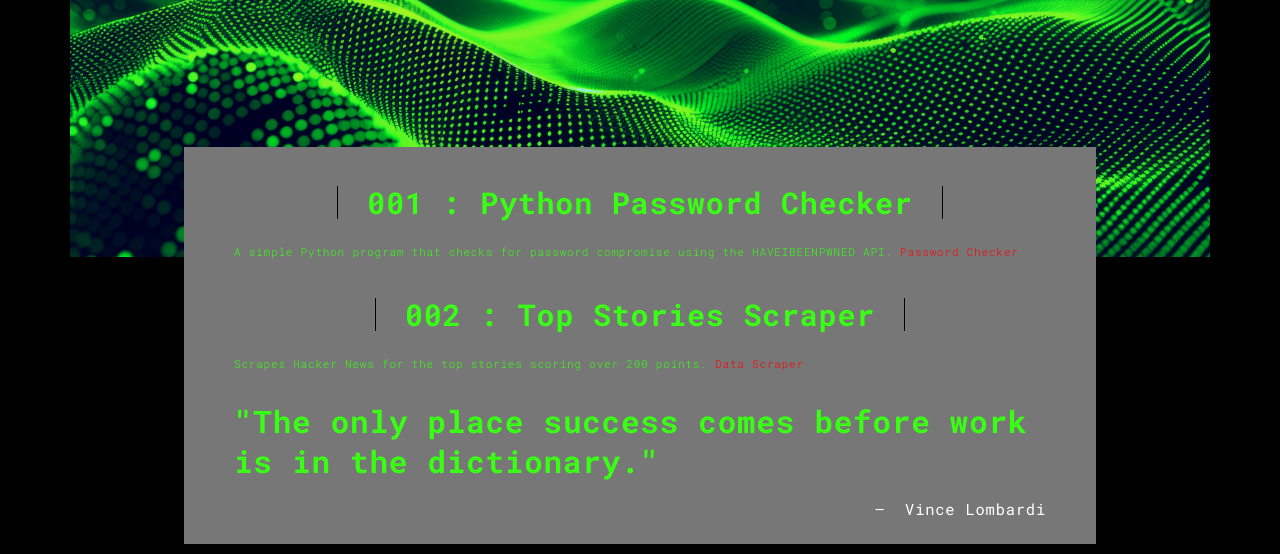
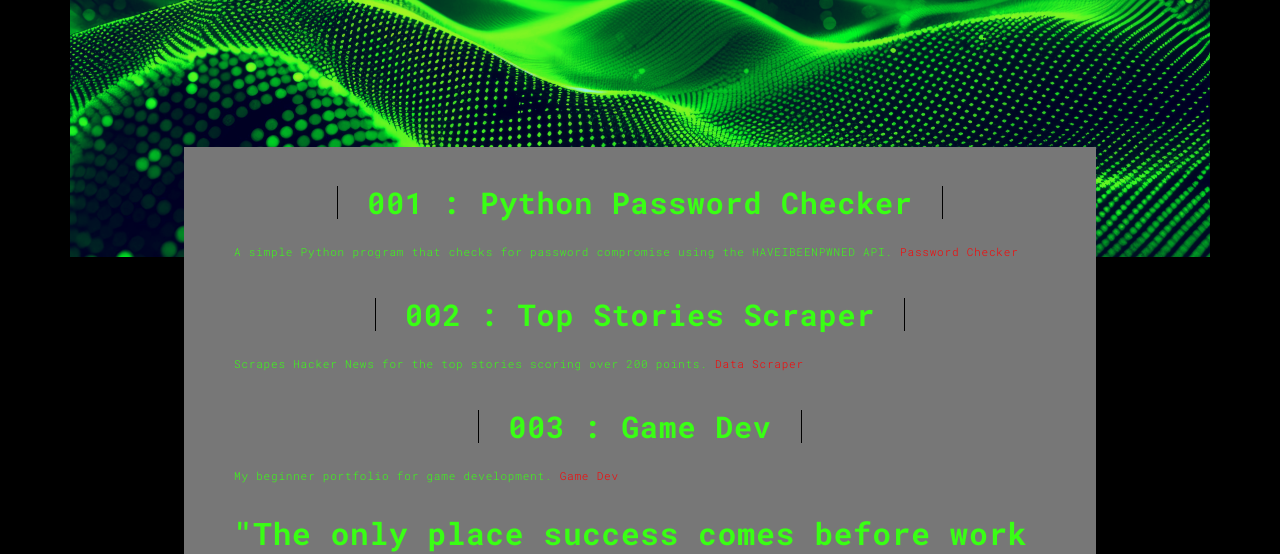
Before and after one commit to cainepavl/portfo, a Flask app: page /work.html in a window 1280 px wide. Shown: the part 91-645 px from the top of the page. Run offline with Flask 3, Linux system fonts and the light colour scheme; some libraries are stand-ins or nearby versions.

Commit message:
Update work.html

```diff
--- a/templates/work.html
+++ b/templates/work.html
@@ -72,6 +72,10 @@
             <h2 class="h2">002 : Top Stories Scraper</h2>
             </div>
           <p>Scrapes Hacker News for the top stories scoring over 200 points. <a href="https://github.com/cainepavl/DataScraping">Data Scraper</a> </p>
+           <div class="text-center">
+            <h3 class="h2">003 : Game Dev</h3>
+            </div>
+          <p>My beginner portfolio for game development. <a href="https://play.unity.com/en/games/52b1e153-c546-432d-9eac-1f809b8e51d3/unitybuilds">Game Dev</a> </p>
           <blockquote>
             <p>"The only place success comes before work is in the dictionary."</p>
             <small class="pull-right">Vince Lombardi</small>
```
